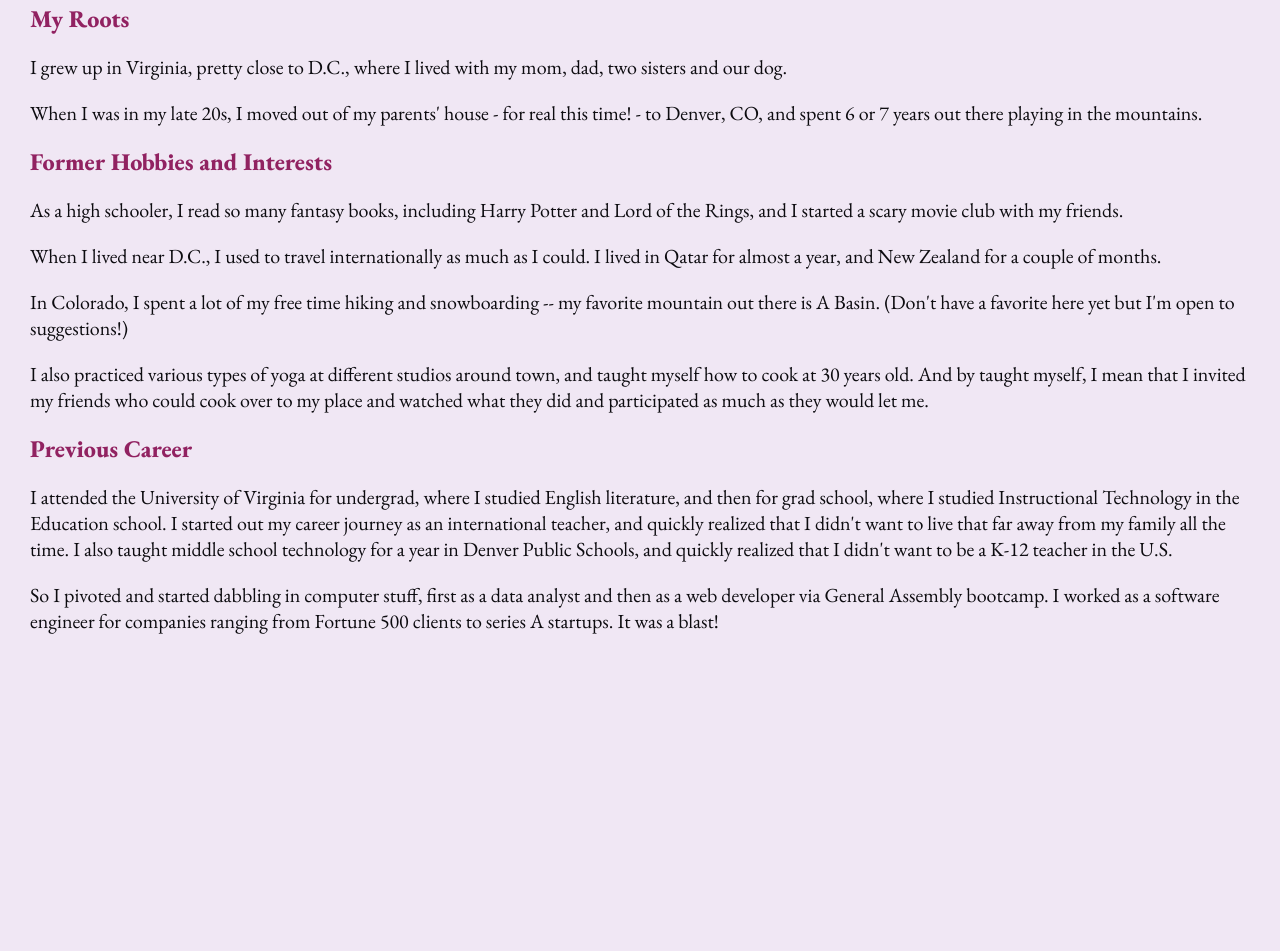
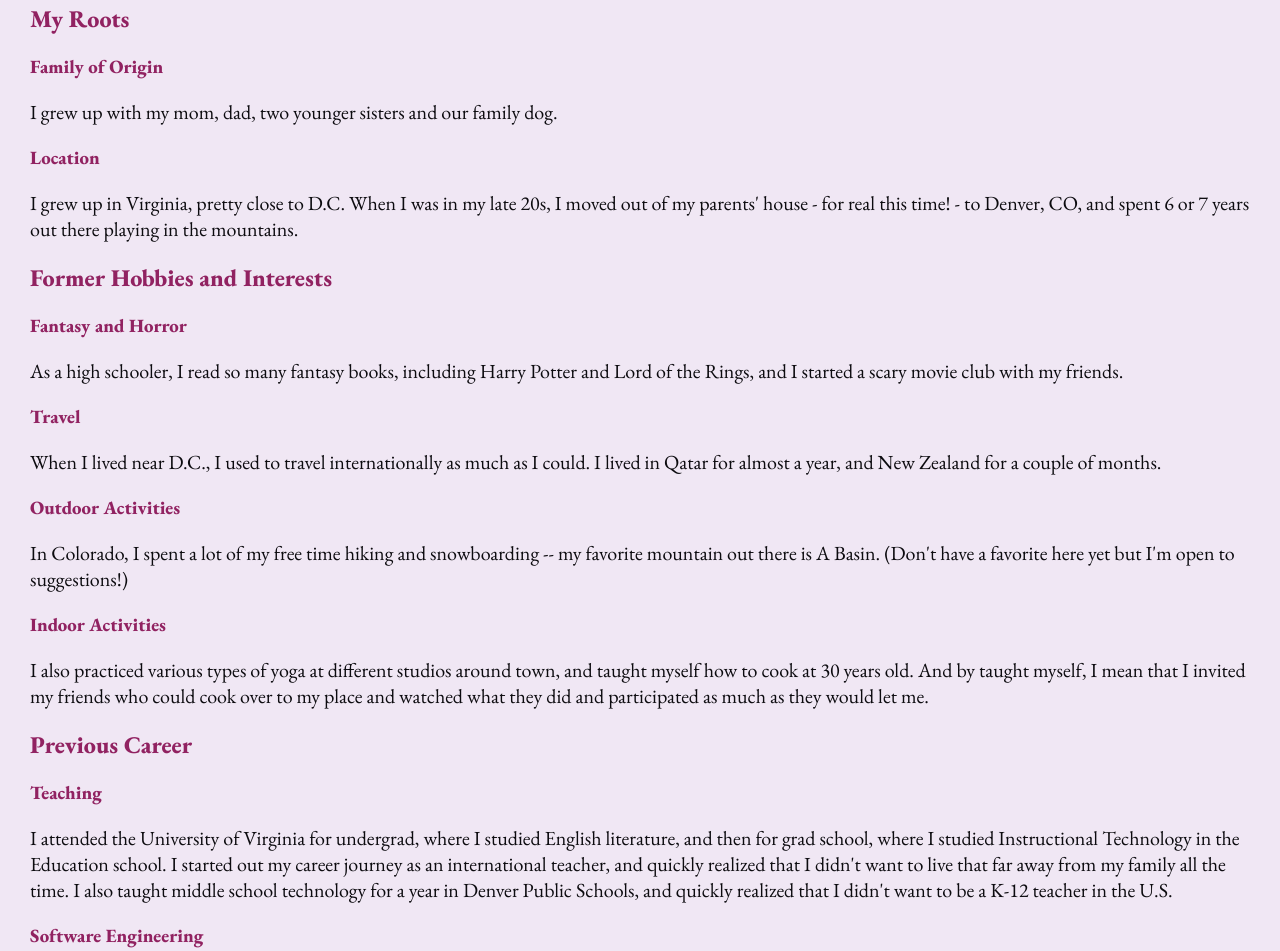
Before and after one commit to courtneyfay/cs-1080-project-1, a plain HTML site: page past.html in a window 1280 px wide. Shown: the part 208-1159 px from the top of the page. Before the commit the page ends 862 px from the top, so only its background shows below. Drawn offline with nearby package versions, Linux system fonts and the light colour scheme.

Commit message:
adding h3 headings

```diff
--- a/past.html
+++ b/past.html
@@ -29,20 +29,28 @@
             <h1>Wondering Where I Came From?</h1>
 
             <h2>My Roots</h2>
-            <p>I grew up in Virginia, pretty close to D.C., where I lived with my mom, dad, two sisters and our dog.</p>
-            <p>When I was in my late 20s, I moved out of my parents' house - for real this time! - to Denver, CO, and spent 6 or 7 years out there playing in the mountains.</p>
+            <h3>Family of Origin</h3>
+            <p>I grew up with my mom, dad, two younger sisters and our family dog.</p>
+            <h3>Location</h3>
+            <p>I grew up in Virginia, pretty close to D.C. When I was in my late 20s, I moved out of my parents' house - for real this time! - to Denver, CO, and spent 6 or 7 years out there playing in the mountains.</p>
 
             <h2>Former Hobbies and Interests</h2>
+            <h3>Fantasy and Horror</h3>
             <p>As a high schooler, I read so many fantasy books, including Harry Potter and Lord of the Rings, and I started a scary movie club with my friends.</p>
+            <h3>Travel</h3>
             <p>When I lived near D.C., I used to travel internationally as much as I could. I lived in Qatar for almost a year, and New Zealand for a couple of months.</p>
+            <h3>Outdoor Activities</h3>
             <p>In Colorado, I spent a lot of my free time hiking and snowboarding -- my favorite mountain out there is A Basin. (Don't have a favorite here yet but I'm open to suggestions!) </p>
+            <h3>Indoor Activities</h3>
             <p>I also practiced various types of yoga at different studios around town, and taught myself how to cook at 30 years old.
                 And by taught myself, I mean that I invited my friends who could cook over to my place and watched what they did and participated as much as they would let me.</p>
 
             <h2>Previous Career</h2>
+            <h3>Teaching</h3>
             <p>I attended the University of Virginia for undergrad, where I studied English literature, and then for grad school, where I studied Instructional Technology in the Education school.
                 I started out my career journey as an international teacher, and quickly realized that I didn't want to live that far away from my family all the time.
                 I also taught middle school technology for a year in Denver Public Schools, and quickly realized that I didn't want to be a K-12 teacher in the U.S.</p>
+            <h3>Software Engineering</h3>
             <p>So I pivoted and started dabbling in computer stuff, first as a data analyst and then as a web developer via General Assembly bootcamp.
                 I worked as a software engineer for companies ranging from Fortune 500 clients to series A startups. It was a blast!</p>
 
```
Also changed, not shown: future.html (+9 -2 lines), present.html (+7 -4 lines).
